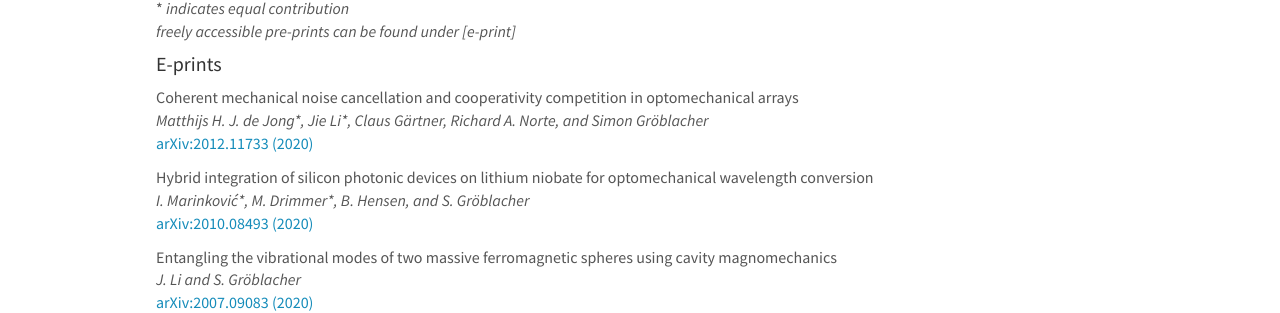
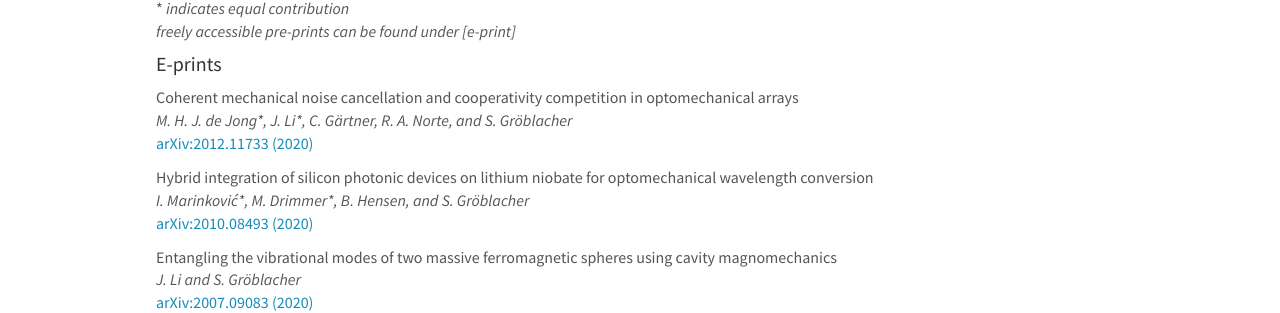
Before and after one commit to sgroeblacher/groeblacherlab, a Jekyll site: the page built from _pages/publications.md, in a window 1280 px wide and 900 px high, scrolled down 2576 px. Shown: the part 150-463 px from the top of the window. Built offline with Jekyll 4.4.1, drawn with Linux system fonts in a browser that asks for light colours; nearby versions of some CDN libraries.

Commit message:
modified:   _data/publist.yml

```diff
--- a/_data/publist.yml
+++ b/_data/publist.yml
@@ -1,7 +1,7 @@
 - title: "Coherent mechanical noise cancellation and cooperativity competition in optomechanical arrays "
   image:
   description:
-  authors: Matthijs H. J. de Jong\*, Jie Li\*, Claus Gärtner, Richard A. Norte, and Simon Gröblacher
+  authors: M. H. J. de Jong\*, J. Li\*, C. Gärtner, R. A. Norte, and S. Gröblacher
   link:
     url: https://arxiv.org/abs/2012.11733
     display: arXiv:2012.11733 (2020)
```
